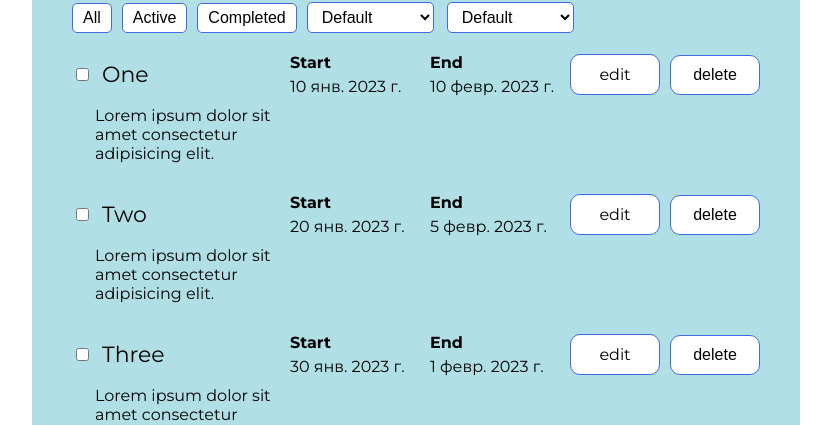
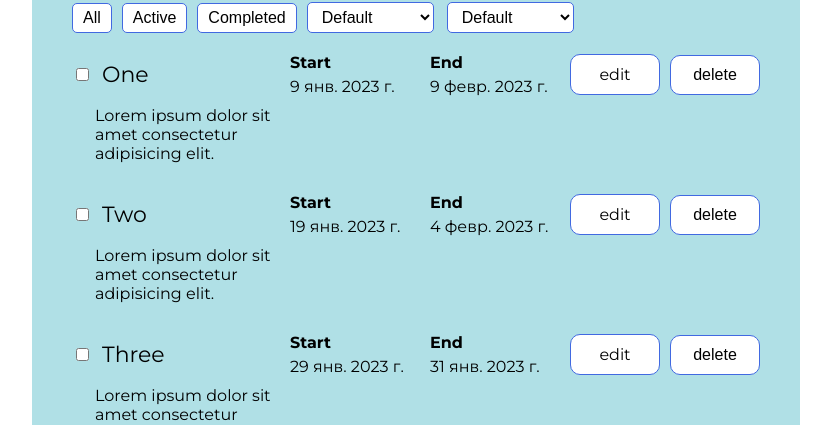
Before and after one commit to iamdejar/todo-list-react, a React (Create React App) app: page / in a window 1280 px wide. Shown: the part 261-686 px from the top of the page, without its empty margins (224-1055 px from the left). Built offline with nearby package versions, Linux system fonts and the light colour scheme.

Commit message:
fix: upd date format in state, add more filters

```diff
--- a/src/app/reducer.js
+++ b/src/app/reducer.js
@@ -9,8 +9,8 @@ export const tasksSlice = createSlice({
         id: nanoid(),
         title: 'One',
         description: 'Lorem ipsum dolor sit amet consectetur adipisicing elit.',
-        start: '2023-01-10',
-        end: '2023-02-10',
+        start: '1673298000',
+        end: '1675976400',
         completed: false,
         deleted: false
       },
@@ -18,8 +18,8 @@ export const tasksSlice = createSlice({
         id: nanoid(),
         title: 'Two',
         description: 'Lorem ipsum dolor sit amet consectetur adipisicing elit.',
-        start: '2023-01-20',
-        end: '2023-02-05',
+        start: '1674162000',
+        end: '1675544400',
         completed: false,
         deleted: false
       },
@@ -27,8 +27,8 @@ export const tasksSlice = createSlice({
         id: nanoid(),
         title: 'Three',
         description: 'Lorem ipsum dolor sit amet consectetur adipisicing elit.',
-        start: '2023-01-30',
-        end: '2023-02-01',
+        start: '1675026000',
+        end: '1675198800',
         completed: false,
         deleted: false
       },
--- a/src/components/Filters/Filters.jsx
+++ b/src/components/Filters/Filters.jsx
@@ -34,8 +34,8 @@ export const Filters = () => {
         onChange={(e) => dispatch(setFilter(e.target.value))}
       >
         <option value='start-default'>Default</option>
-        <option value='start-ascending'>Ascending</option>
-        <option value='start-descending'>Descending</option>
+        <option value='startAscending'>Ascending</option>
+        <option value='startDescending'>Descending</option>
       </select>
 
       <select
--- a/src/components/Task/Task.jsx
+++ b/src/components/Task/Task.jsx
@@ -31,11 +31,11 @@ export const Task = (props) => {
 
       <div className={styles.date}>
         <strong>Start</strong>
-        <span>{dayjs(props.start).format('D MMM YYYY')} г.</span>
+        <span>{dayjs.unix(props.start).format('D MMM YYYY')} г.</span>
       </div>
       <div className={styles.date}>
         <strong>End</strong>
-        <span>{dayjs(props.end).format('D MMM YYYY')} г.</span>
+        <span>{dayjs.unix(props.end).format('D MMM YYYY')} г.</span>
       </div>
 
       <Link to='/task' className='button' state={{ id: props.id }}>edit</Link>
--- a/src/components/TaskForm/TaskForm.jsx
+++ b/src/components/TaskForm/TaskForm.jsx
@@ -32,7 +32,6 @@ export const TaskForm = (props) => {
     setDescValue(e.target.value);
   }
   const onStartDateChange = (e) => {
-    console.log(dayjs(startValue).unix());
     setStartValue(e.target.value);
   }
   const onEndDateChange = (e) => {
@@ -48,16 +47,16 @@ export const TaskForm = (props) => {
         dispatch(props.action({
           title: titleValue,
           desk: descValue,
-          start: startValue,
-          end: endValue,
+          start: dayjs(startValue).unix(),
+          end: dayjs(endValue).unix(),
         }));
       } else {
         dispatch(props.action({
           id: props.toedit.id,
           title: titleValue,
           desk: descValue,
-          start: startValue,
-          end: endValue,
+          start: dayjs(startValue).unix(),
+          end: dayjs(endValue).unix(),
         }));
       }
 
--- a/src/components/TaskList/TaskList.jsx
+++ b/src/components/TaskList/TaskList.jsx
@@ -11,8 +11,14 @@ export const TaskList = (props) => {
     'All': state.tasks.filter(() => true),
     'Active': state.tasks.filter((task) => !task.completed),
     'Completed': state.tasks.filter((task) => task.completed),
-    'start-ascending': sortArr.sort((a, b) => a.start - b.start),
-    'start-descending': sortArr.sort((a, b) => a.start - b.start).reverse(),
+    startAscending: sortArr.sort((a, b) => {
+      console.log(Number(a.start), Number(b.start));
+      return Number(a.start) - Number(b.start)}),
+    startDescending: sortArr.sort((a, b) => Number(a.start) - Number(b.start)).reverse(),
+    'end-ascending': sortArr.sort((a, b) => a.end - b.end),
+    'end-descending': sortArr.sort((a, b) => a.end - b.end).reverse(),
+    'start-default': state.tasks.filter(() => true),
+    'end-default': state.tasks.filter(() => true),
   }
 
   const tasksToRender = FILTER_FUNCTIONS[state.activeFilter]
```
